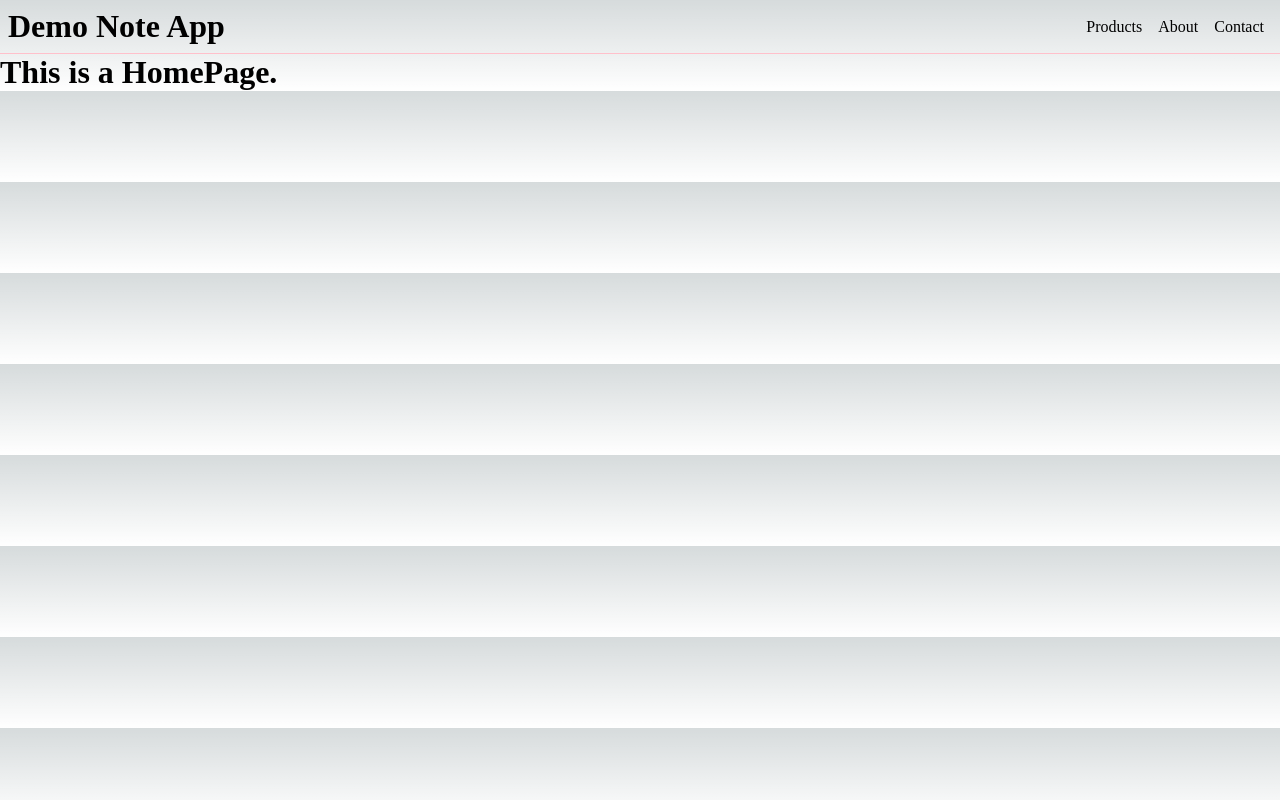
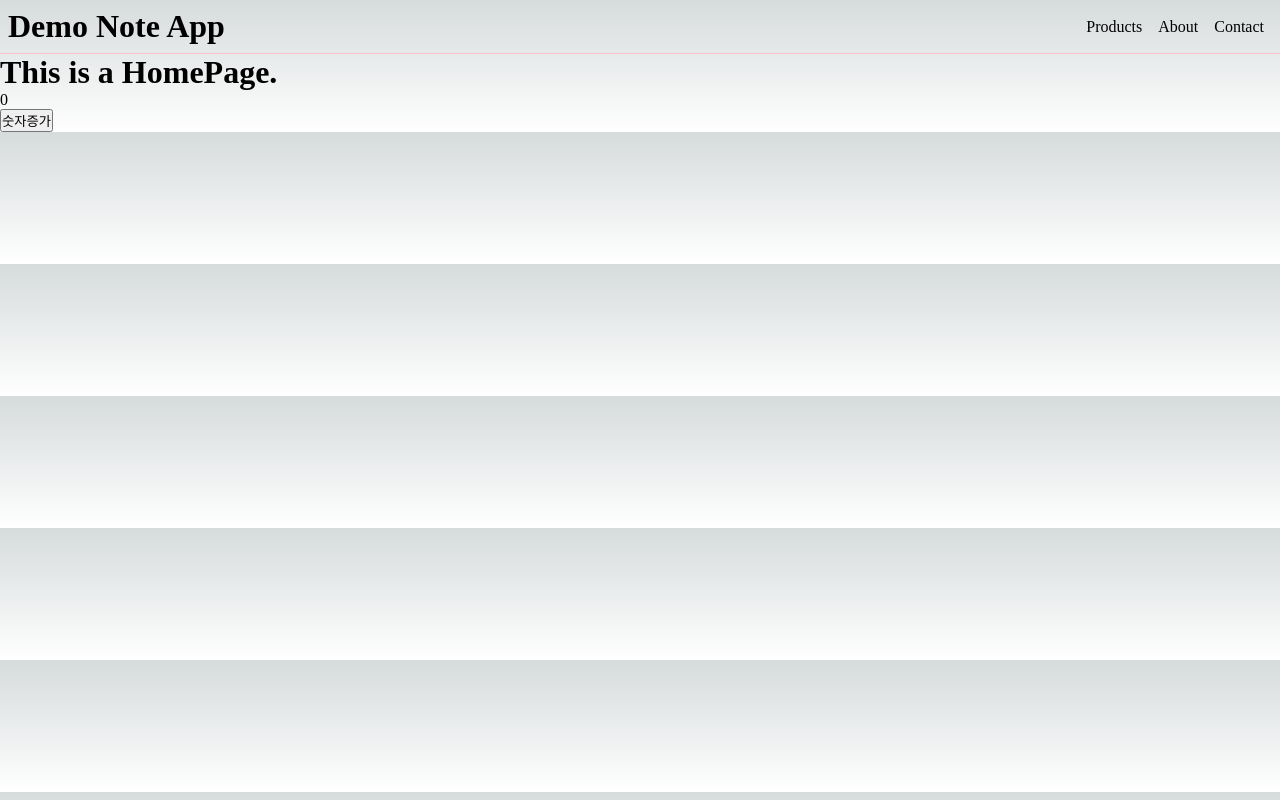
Before and after one commit to itslitulinchpin2/next-ex, a Next.js app: page / in a window 1280 px wide. Built offline with nearby package versions, Linux system fonts and the light colour scheme.

Commit message:
add client components

```diff
--- a/next.config.mjs
+++ b/next.config.mjs
@@ -1,7 +1,7 @@
 /** @type {import('next').NextConfig} */
 const nextConfig = {
     "experimental":{
-        "appDir":"true"
+        "appDir":true
     }
 };
 
--- a/src/app/layout.tsx
+++ b/src/app/layout.tsx
@@ -25,6 +25,8 @@ export default function RootLayout({
 }>) {
   return (
 <>
+<html>
+  <body>
         <header className={styles.header}>
           <h1>Demo Note App</h1>
           <nav className={styles.nav}>
@@ -34,6 +36,8 @@ export default function RootLayout({
           </nav>
         </header>
         {children}
+        </body>
+        </html>
   </>
 
   );
--- a/src/app/page.tsx
+++ b/src/app/page.tsx
@@ -1,11 +1,15 @@
 import Image from "next/image";
 import styles from "./page.module.css";
 import {notFound} from 'next/navigation';
-
+import Counter from '@/components/Counter';
+import os from 'os';
 export default function Home() {
   //notFound();
+  console.log('server component!!');
   return (
-
+  <>
    <h1>This is a HomePage.</h1>
+   <Counter></Counter>
+   </>
   );
 }
--- /dev/null
+++ b/src/components/Counter.tsx
@@ -0,0 +1,15 @@
+'use client'
+import React from 'react'
+import { useState } from 'react'
+export default function Counter() {
+const [count,setCount]=useState(0);
+console.log('client component!!!')
+  return (
+    <>
+    <p>{count}</p>
+    <button onClick={()=>{
+        setCount((num)=>num+1)
+        }}>숫자증가</button>
+    </>
+  )
+}
```
